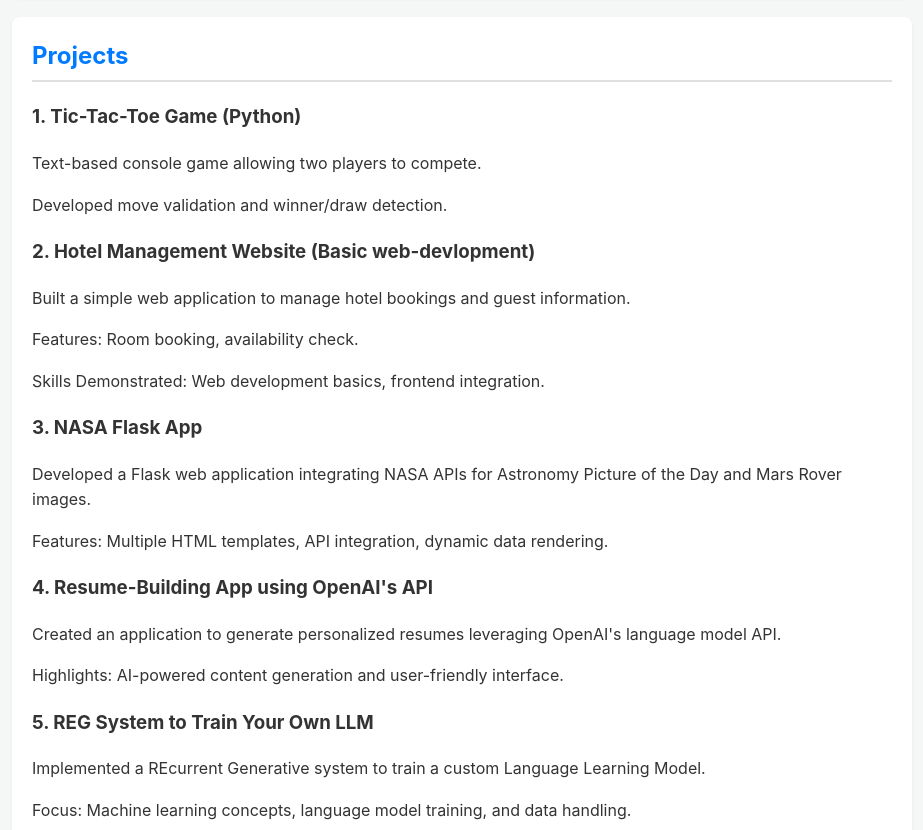
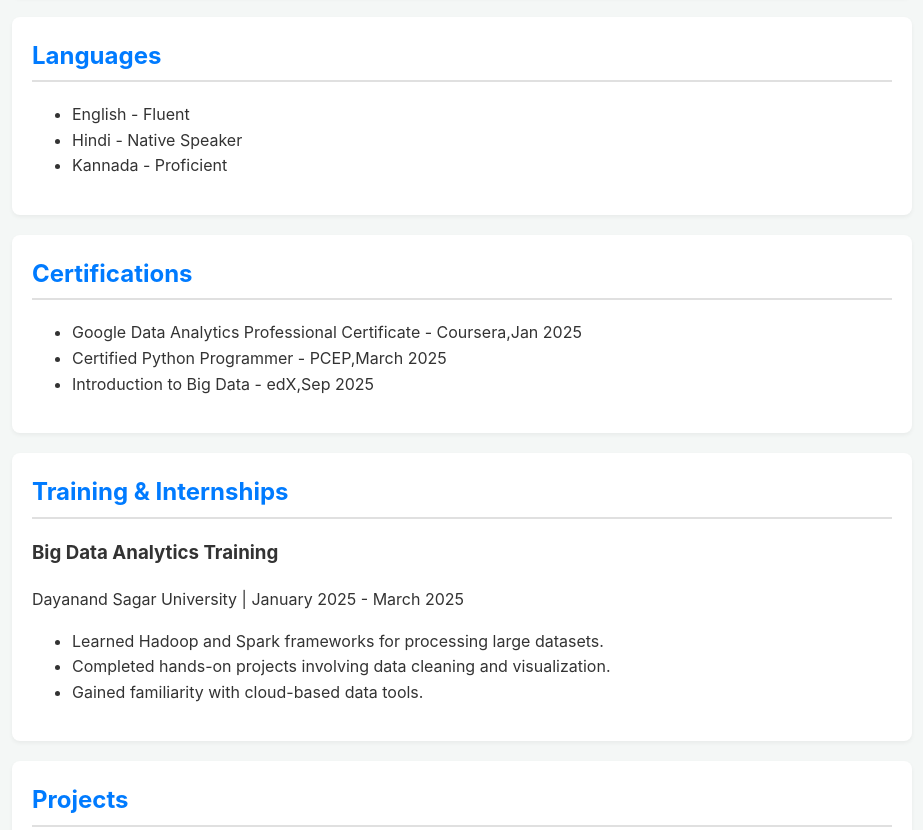
Before and after one commit to Bibek200619/bibekshahcv, a website: page index.html in a window 1280 px wide. Shown: the part 1208-2038 px from the top of the page, without its empty margins (178-1101 px from the left). Drawn offline with Linux system fonts and the light colour scheme.

Commit message:
Update index.html

```diff
--- a/index.html
+++ b/index.html
@@ -50,6 +50,39 @@
     </section>
 
     <section class="section">
+    <h2>Languages</h2>
+    <ul>
+        <li>English - Fluent</li>
+        <li>Hindi - Native Speaker</li>
+        <li>Kannada - Proficient</li>
+    </ul>
+</section>
+
+
+    <section class="section">
+    <h2>Certifications</h2>
+    <ul>
+        <li>Google Data Analytics Professional Certificate - Coursera,Jan 2025</li>
+        <li>Certified Python Programmer - PCEP,March 2025</li>
+        <li>Introduction to Big Data - edX,Sep 2025</li>
+    </ul>
+</section>
+
+    <section class="section">
+    <h2>Training & Internships</h2>
+    <div class="item">
+        <h3>Big Data Analytics Training</h3>
+        <p>Dayanand Sagar University | January 2025 - March 2025</p>
+        <ul>
+            <li>Learned Hadoop and Spark frameworks for processing large datasets.</li>
+            <li>Completed hands-on projects involving data cleaning and visualization.</li>
+            <li>Gained familiarity with cloud-based data tools.</li>
+        </ul>
+    </div>
+</section>
+
+
+    <section class="section">
         <h2>Projects</h2>
         <div class="item">
             <h3>1. Tic-Tac-Toe Game (Python)</h3>
```
